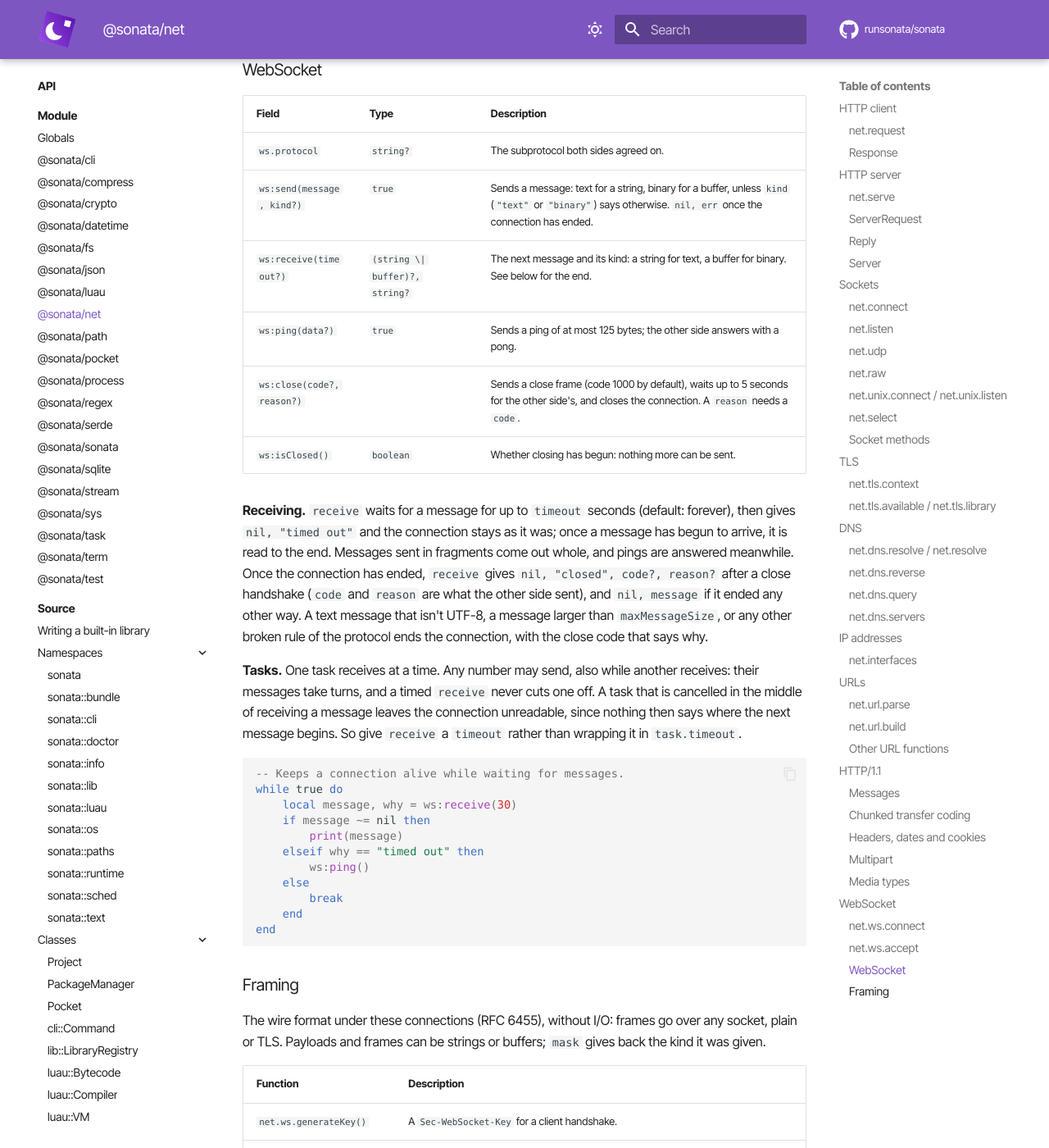
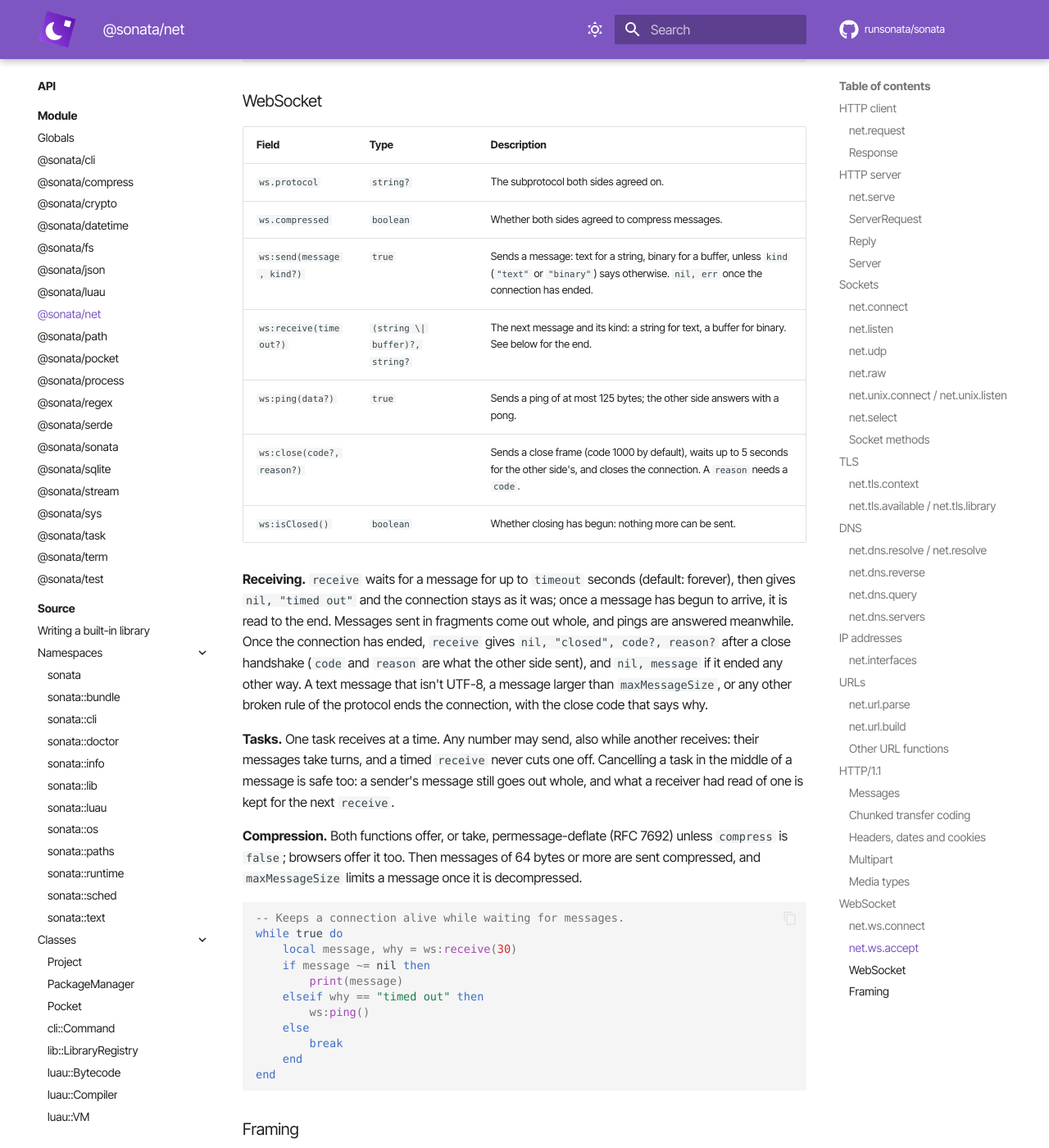
Before and after one commit to runsonata/docs, an MkDocs documentation site: the page built from docs/api/module/net.md, in a window 1280 px wide and 1400 px high, scrolled down 20125 px. Shown: the whole window at 82% size. Built offline with MkDocs 1.6.1 and Material for MkDocs 9.7.7, drawn with Linux system fonts in a browser that asks for light colours; some web fonts are replaced; comment, search, counter and statistics services are not loaded; some of the changed text lies outside the part shown.

Commit message:
Document WebSocket compression, and that cancelling is safe

````diff
--- a/docs/api/module/net.md
+++ b/docs/api/module/net.md
@@ -740,6 +740,7 @@ net.ws.connect(url: string, options: WebSocketOptions?): (WebSocket?, string?)
 type WebSocketOptions = {
     headers: Headers?,               -- sent with the handshake
     protocols: { string }?,          -- subprotocols to offer, most wanted first
+    compress: boolean?,              -- offer permessage-deflate; default true
     timeout: number?,                -- seconds, for connecting and the handshake; default 30
     tls: (TlsOptions | TlsContext)?,
     proxy: (string | ProxyOptions)?,
@@ -767,6 +768,7 @@ net.ws.accept(request: ServerRequest, options: AcceptOptions?): (WebSocket?, str
 type AcceptOptions = {
     headers: Headers?,               -- sent with the answer to the handshake
     protocols: { string }?,          -- subprotocols this server speaks, most wanted first
+    compress: boolean?,              -- take permessage-deflate if offered; default true
     maxMessageSize: number?,         -- bytes, default 16 MiB
 }
 ```
@@ -798,6 +800,7 @@ end)
 | Field | Type | Description |
 |---|---|---|
 | `ws.protocol` | `string?` | The subprotocol both sides agreed on. |
+| `ws.compressed` | `boolean` | Whether both sides agreed to compress messages. |
 | `ws:send(message, kind?)` | `true` | Sends a message: text for a string, binary for a buffer, unless `kind` (`"text"` or `"binary"`) says otherwise. `nil, err` once the connection has ended. |
 | `ws:receive(timeout?)` | `(string \| buffer)?, string?` | The next message and its kind: a string for text, a buffer for binary. See below for the end. |
 | `ws:ping(data?)` | `true` | Sends a ping of at most 125 bytes; the other side answers with a pong. |
@@ -813,9 +816,13 @@ any other way. A text message that isn't UTF-8, a message larger than `maxMessag
 other broken rule of the protocol ends the connection, with the close code that says why.
 
 **Tasks.** One task receives at a time. Any number may send, also while another receives: their
-messages take turns, and a timed `receive` never cuts one off. A task that is cancelled in the
-middle of receiving a message leaves the connection unreadable, since nothing then says where the
-next message begins. So give `receive` a `timeout` rather than wrapping it in `task.timeout`.
+messages take turns, and a timed `receive` never cuts one off. Cancelling a task in the middle of
+a message is safe too: a sender's message still goes out whole, and what a receiver had read of
+one is kept for the next `receive`.
+
+**Compression.** Both functions offer, or take, permessage-deflate (RFC 7692) unless `compress` is
+`false`; browsers offer it too. Then messages of 64 bytes or more are sent compressed, and
+`maxMessageSize` limits a message once it is decompressed.
 
 ```luau
 -- Keeps a connection alive while waiting for messages.
````
